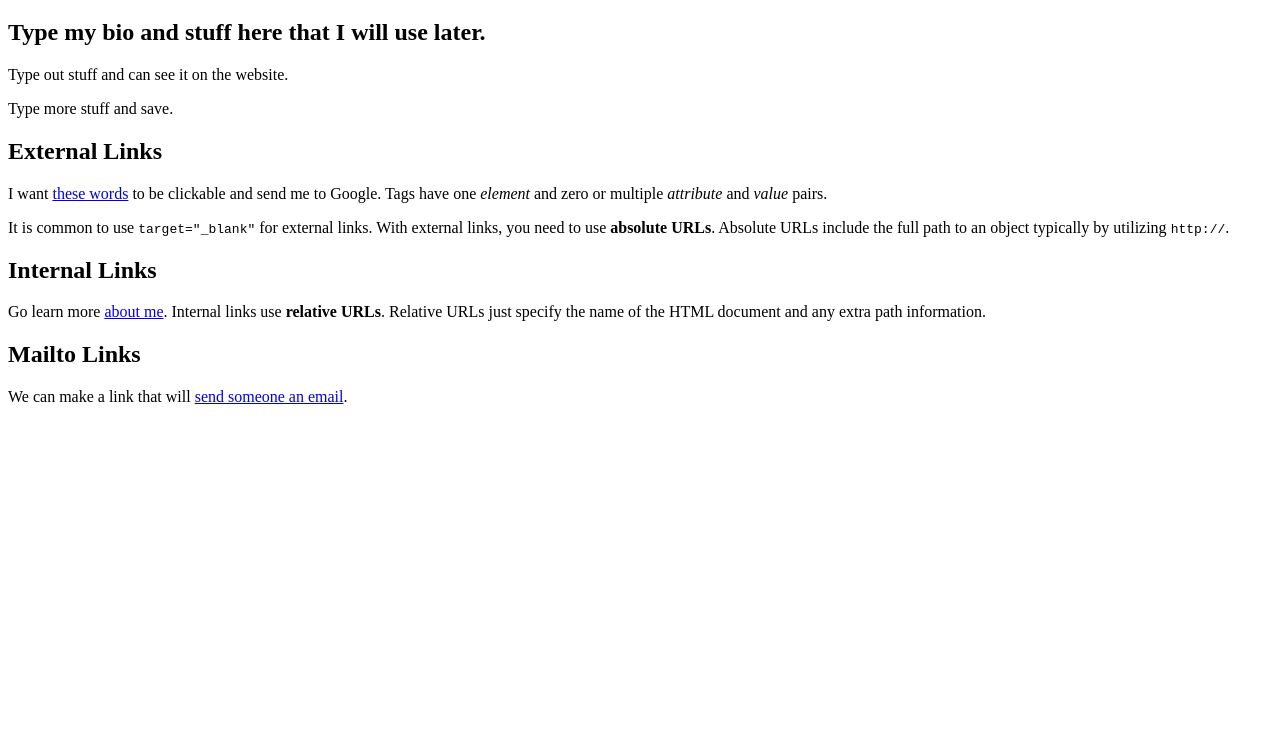
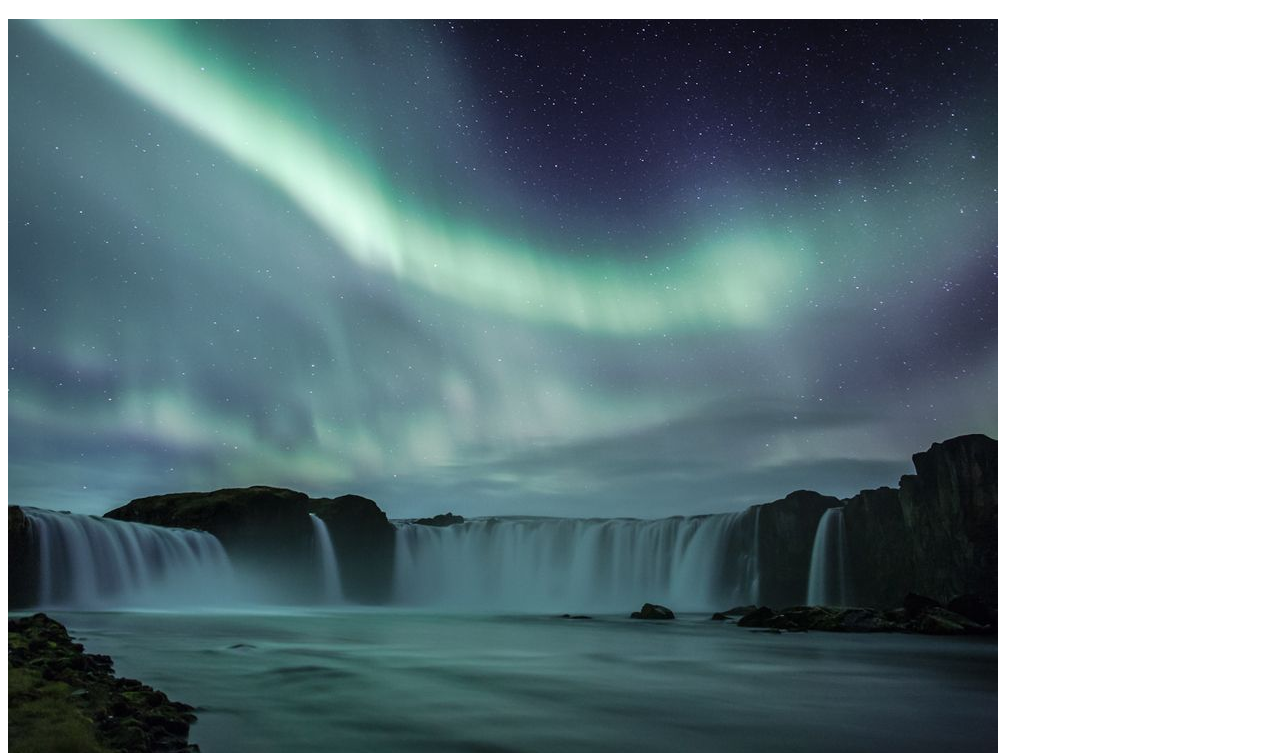
Before and after one commit to hildal/hildal.github.io, a plain HTML site: page index.html in a window 1280 px wide. Shown: the part 61-814 px from the top of the page. Drawn offline with Linux system fonts and the light colour scheme.

Commit message:
Learned about images.

```diff
--- a/index.html
+++ b/index.html
@@ -6,6 +6,9 @@
     </head>
     <body>
         <h1>Tag reference</h1>
+
+        <img src="img/iceland1.jpg" alt="Iceland Northern Lights" title="Iceland Northern Lights" />
+
         <h2>Type my bio and stuff here that I will use later.</h2>
         <p>Type out stuff and can see it on the website.</p>
         <p>Type more stuff and save.</p>
```
Also changed, not shown: img/iceland1.jpg (added).
